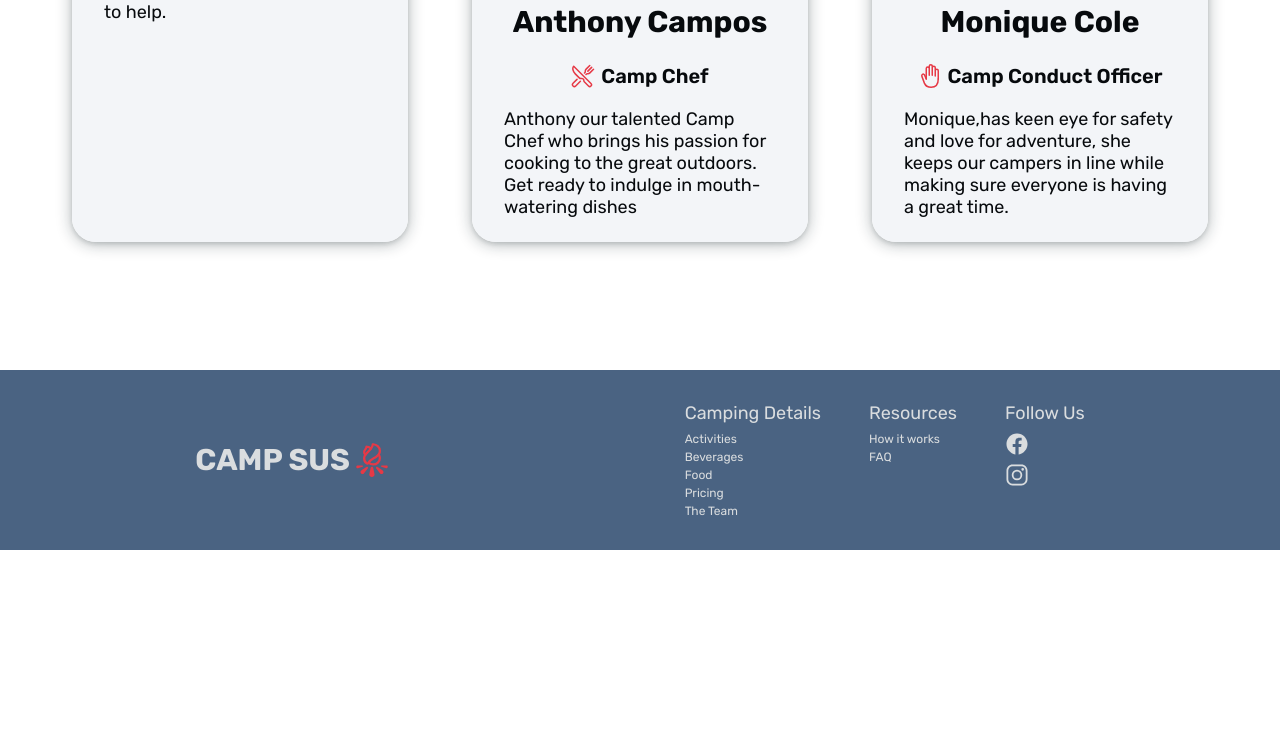
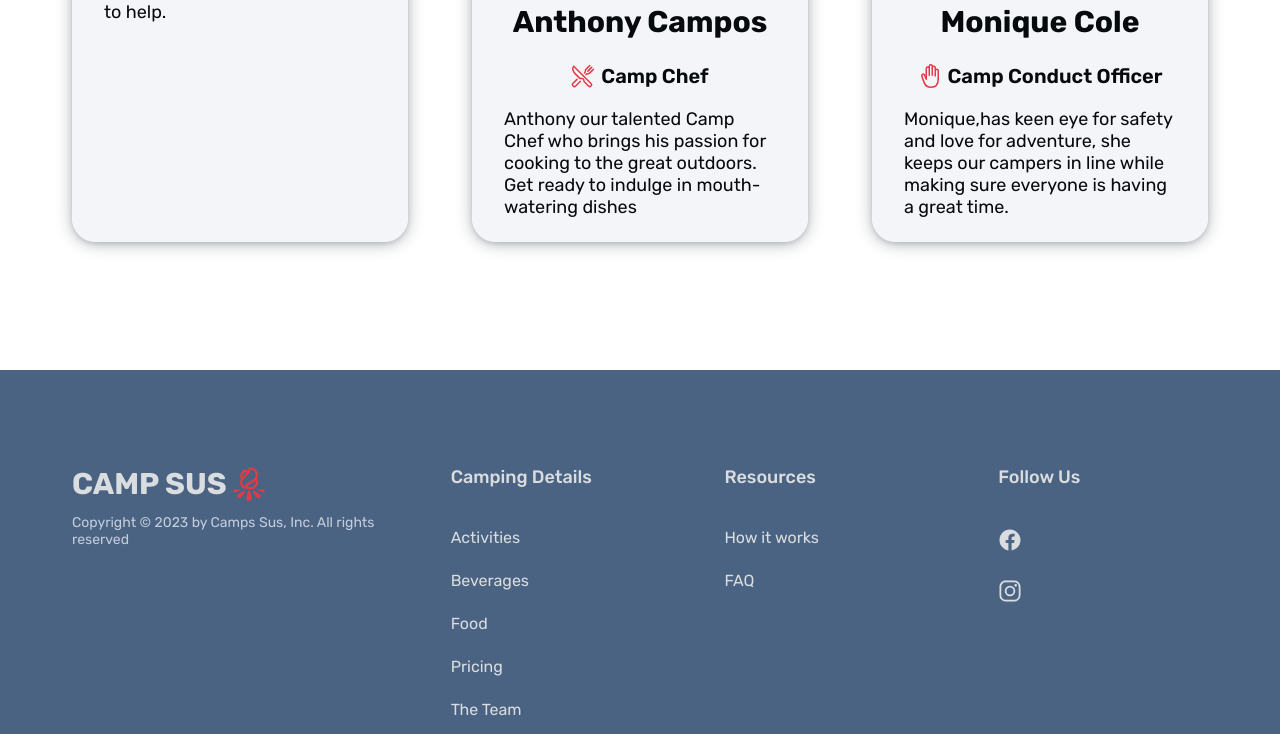
Before and after one commit to AnthonyJCampos/camping-website, a plain HTML site: page the-team.html in a window 1280 px wide. Shown: the part 2063-2797 px from the top of the page. Before the commit the page ends 2613 px from the top, so only its background shows below. Drawn offline with nearby package versions, Linux system fonts and the light colour scheme.

Commit message:
footer and header updated

```diff
--- a/css/footer.css
+++ b/css/footer.css
@@ -3,36 +3,48 @@
 /* ++++++++++++++++++++++++++++++ */
 
 .footer {
-  height: 18rem;
+  /* height: 18rem; */
   display: flex;
   align-items: center;
   justify-content: space-around;
-  padding: 0px 4.8rem;
+  /* padding: 0px 4.8rem; */
+  padding: 9.6em 0;
   background-color: var(--color-primary);
 }
 
-.footer-nav {
-  display: flex;
-  gap: 4.8rem;
+.grid--footer {
+  grid-template-columns: 1.5fr 1fr 1fr 1fr;
 }
 
+.copyright {
+  font-size: 1.4rem;
+  /* line-height: 1.6; */
+  color: var(--color-secondary-tint);
+  margin-top: 1.2rem;
+}
 .sub-nav-title {
   font-size: 1.8rem;
+  font-weight: 500;
   color: var(--color-font-tertiary);
-  margin-bottom: 0.8rem;
+  margin-bottom: 4rem;
 }
 .sub-nav-list {
   display: flex;
   flex-direction: column;
-  gap: 0.4rem;
+  gap: 2.4rem;
   list-style: none;
   color: var(--color-font-tertiary);
 }
 .sub-nav-link:link,
 .sub-nav-link:visited {
-  font-size: 1.2rem;
+  font-size: 1.6rem;
   color: var(--color-font-tertiary);
   text-decoration: none;
+}
+
+.sub-nav-link:hover,
+.sub-nav-link:active {
+  color: var(--color-font-secondary);
 }
 
 .sub-nav-icon {
--- a/css/general.css
+++ b/css/general.css
@@ -78,6 +78,30 @@ body {
 /* +++++++++++++++++++++++++++++++++ */
 /* GENERAL RESUABLE COMPONENTS */
 /* +++++++++++++++++++++++++++++++++ */
+
+.logo:link,
+.logo:visited {
+  text-decoration: none;
+  display: flex;
+  align-items: center;
+  gap: 0.4rem;
+  font-size: 3rem;
+  font-weight: 700;
+  text-transform: uppercase;
+  color: var(--color-tertiary);
+  transition: all 0.3s;
+}
+
+.logo:hover,
+.logo:active {
+  color: var(--color--logo-icon-primary);
+}
+
+.icon-logo {
+  width: 3.6rem;
+  height: 3.6rem;
+  color: var(--color--logo-icon-primary);
+}
 
 .heading-primary,
 .heading-secondary,
--- a/css/header.css
+++ b/css/header.css
@@ -10,22 +10,6 @@
   background-color: var(--color-primary);
 
   padding: 0px 4.8rem;
-}
-
-.logo {
-  display: flex;
-  align-items: center;
-  gap: 0.4rem;
-  font-size: 3rem;
-  font-weight: 700;
-  text-transform: uppercase;
-  color: var(--color-tertiary);
-}
-
-.icon-logo {
-  width: 3.6rem;
-  height: 3.6rem;
-  color: var(--color--logo-icon-primary);
 }
 
 .main-nav {
--- a/the-team.html
+++ b/the-team.html
@@ -21,10 +21,10 @@
   </head>
   <body>
     <header class="header">
-      <div class="logo">
+      <a class="logo" href="index.html">
         <span>Camp Sus</span
         ><ion-icon class="icon-logo" name="bonfire-outline"></ion-icon>
-      </div>
+      </a>
       <nav class="main-nav">
         <ul class="main-nav-list">
           <li><a class="main-nav-link" href="#">Activities</a></li>
@@ -40,7 +40,7 @@
       <section class="section-team-about">
         <div class="container center-text">
           <h1 class="heading-primary text-underline-red">
-            Welcome To The "The Team" Page!
+            Meet the Faces Behind the Camping Fun!
           </h1>
         </div>
         <div class="container">
@@ -223,11 +223,19 @@
       </section>
     </main>
     <footer class="footer">
-      <div class="logo">
+      <div class="container grid grid--footer">
+        <!-- Logo Col -->
+        <div class="logo-col">
+          <a class="logo" href="index.html">
             <span>Camp Sus</span
             ><ion-icon class="icon-logo" name="bonfire-outline"></ion-icon>
+          </a>
+          <p class="copyright">
+            Copyright &copy; 2023 by Camps Sus, Inc. All rights reserved
+          </p>
         </div>
-      <div class="footer-nav">
+        <!-- NAV COL 1 -->
+        <div class="nav-col">
           <nav class="sub-nav">
             <p class="sub-nav-title">Camping Details</p>
             <ul class="sub-nav-list">
@@ -238,6 +246,9 @@
               <li><a class="sub-nav-link" href="#">The Team</a></li>
             </ul>
           </nav>
+        </div>
+        <!-- NAV COL 2 -->
+        <div class="nav-col">
           <nav class="sub-nav">
             <p class="sub-nav-title">Resources</p>
             <ul class="sub-nav-list">
@@ -245,6 +256,9 @@
               <li><a class="sub-nav-link" href="#">FAQ</a></li>
             </ul>
           </nav>
+        </div>
+        <!-- NAV COL 3 -->
+        <div class="nav-col">
           <nav class="sub-nav">
             <p class="sub-nav-title">Follow Us</p>
             <ul class="sub-nav-list">
@@ -269,6 +283,7 @@
             </ul>
           </nav>
         </div>
+      </div>
     </footer>
     <script
       type="module"
```
Also changed, not shown: food.html (+19 -4 lines), index.html (+19 -4 lines). Lines whose indentation alone changed are shown as unchanged.
